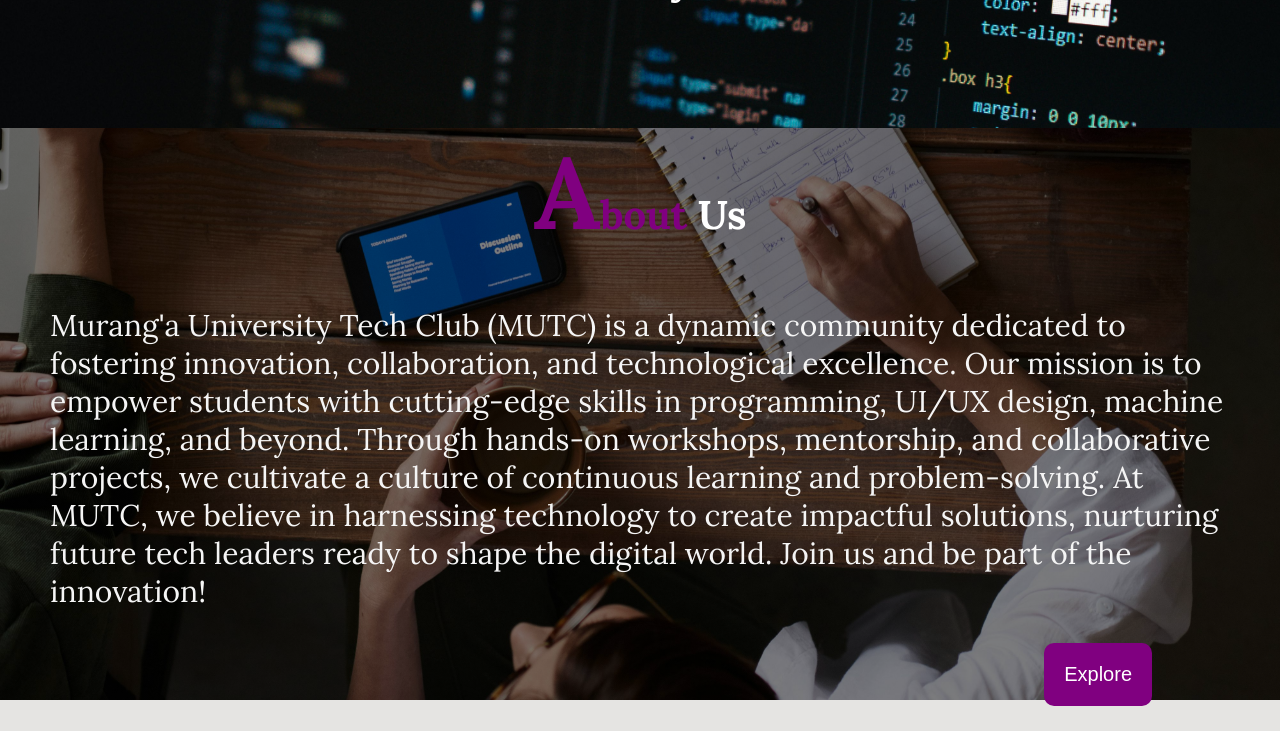
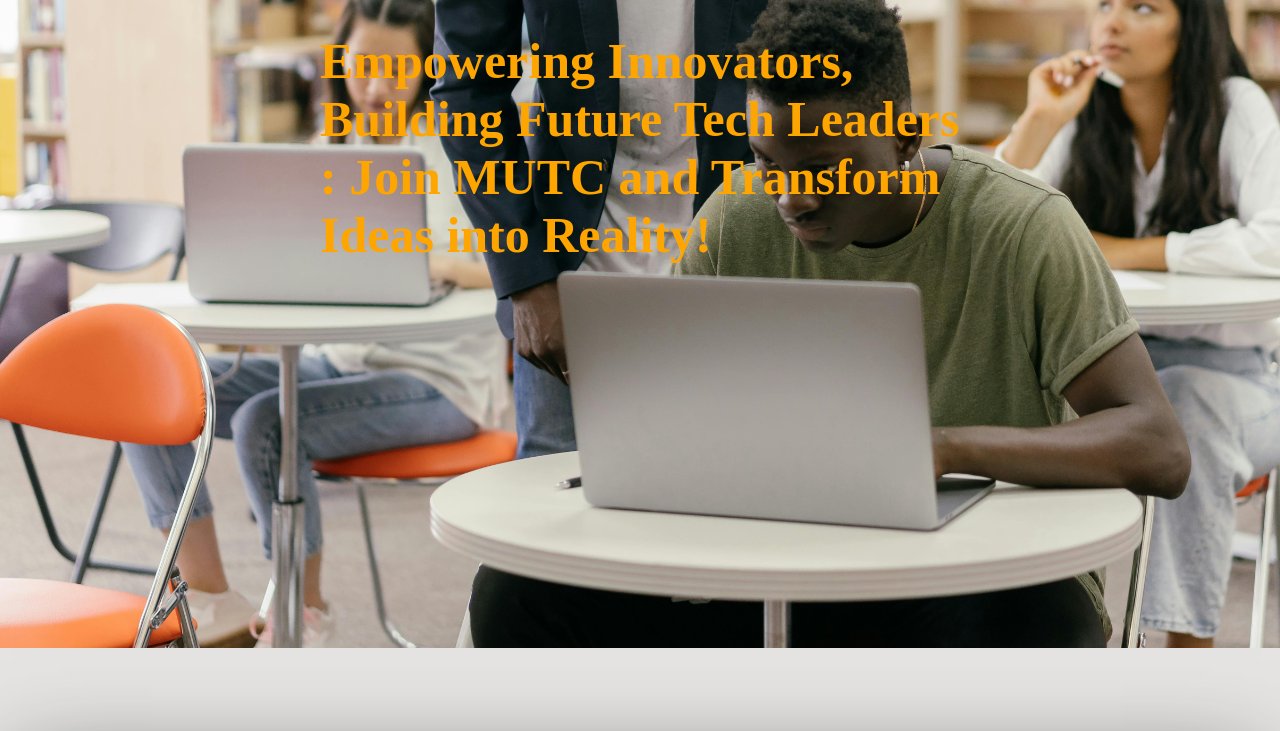
Before and after one commit to SamuelNjuguna-bot/MUTC, a React (Vite) app: page / in a window 1280 px wide. Shown: the part 720-1451 px from the top of the page. Built offline with nearby package versions, Linux system fonts and the light colour scheme; a web font is replaced by a local one.

Commit message:
This commit adds changes made to the homepage section

```diff
--- a/src/Pages/Events.css
+++ b/src/Pages/Events.css
@@ -3,6 +3,7 @@
   margin: 4rem;
   align-items: center;
   justify-content: center;
+
 
 }
 .events-hero h1 {
@@ -16,6 +17,7 @@
   justify-content: center;
   align-items: center;
   flex-direction: column;
+  margin: 2rem;
   gap: 4rem;
 }
 .todos {
--- a/src/Pages/HomePage.tsx
+++ b/src/Pages/HomePage.tsx
@@ -3,7 +3,6 @@ import Footer from "../Components/Footer";
 import heroImage from "../assets/hero-section/hero-section.jpg";
 import profile from "../assets/person1.jpg";
 import profile2 from "../assets/person2.jpg";
-import { FaRegStar } from "react-icons/fa6";
 import { FaQuoteRight } from "react-icons/fa6";
 import { FaStar } from "react-icons/fa";
 import "./Homepage.css";
--- a/src/Pages/Homepage.css
+++ b/src/Pages/Homepage.css
@@ -1,8 +1,7 @@
 .hero-image-wrapper {
   min-width: 70vh;
   margin-top: 3rem;
-  height: 60vh;
-  width: 100%;
+  height: 1000px;
   width: 100%;
   position: relative;
 }
@@ -17,29 +16,34 @@
   left: 50%;
   top: 50%;
   transform: translate(-50%, -50%);
-  color: white;
+  color:orange;
 }
 @media screen and (max-width: 50em) {
   .slogan {
     font-size: 3rem;
+
   }
 }
 
 /* About Us */
 
 .section-about-us {
+  margin-top: 10rem;
   background:
     linear-gradient(to right, rgba(0, 0, 0, 0.5), rgba(0, 0, 0, 0.5)),
     url(../assets/about-us/about-us.jpg);
   background-position: bottom;
   background-repeat: no-repeat;
   background-size: cover;
-  min-height: 40vh;
+  height: 600px;
   min-width: 70vh;
   height: 100%;
   width: 100%;
   padding-bottom: 4rem;
   position: relative;
+  box-shadow: -4px 6px 91px -17px rgba(0,0,0,0.61);
+-webkit-box-shadow: -4px 6px 91px -17px rgba(0,0,0,0.61);
+-moz-box-shadow: -4px 6px 91px -17px rgba(0,0,0,0.61);
 }
 
 .about-us-header {
@@ -56,7 +60,7 @@
   font-size: 10rem;
 }
 .about-header {
-  color: purple;
+  color: orange;
 }
 .about-us-excerpt {
   font-size: 3rem;
@@ -71,7 +75,7 @@
   border-radius: 1rem;
   right: 10%;
   top: 90%;
-  background-color: purple;
+  background-color: orange;
   border: none;
   color: white;
   transition: transform ease-in-out 0.3s;
@@ -79,7 +83,7 @@
 .about-btn:hover {
   transform: scale(1.1);
   cursor: pointer;
-  background-color: blueviolet;
+  background-color: rgb(167, 122, 40);
 }
 /* Testimonials */
 .testimonial-header {
```
Also changed, not shown: src/assets/hero-section/hero-section.jpg.
